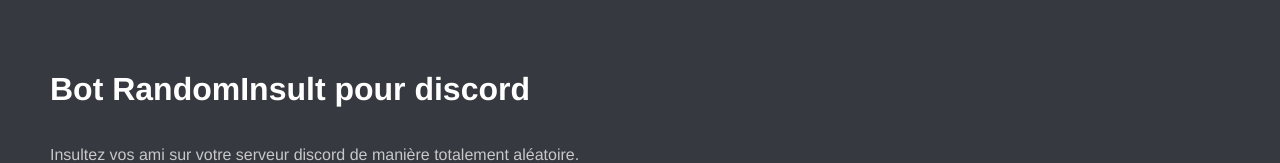
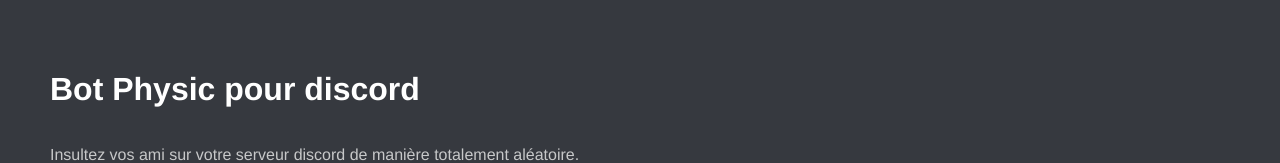
Before and after one commit to arthaud-proust-archive/physic-bot, a website: page web/app.html in a window 1280 px wide. Shown: the top 163 px of the page. Drawn offline with Linux system fonts and the light colour scheme; files that its build step writes are made by us from their sources.

Commit message:
web page

```diff
--- a/web/app.html
+++ b/web/app.html
@@ -3,11 +3,11 @@
 <head>
     <meta charset="UTF-8">
     <meta name="viewport" content="width=device-width, initial-scale=1.0">
-    <title>RandomInsult bot</title>
+    <title>Physic bot</title>
     <link rel="stylesheet" href="/master.css">
 </head>
 <body>
-    <h1>Bot RandomInsult pour discord</h1>
+    <h1>Bot Physic pour discord</h1>
     <p>Insultez vos ami sur votre serveur discord de manière totalement aléatoire.</p>
     <a href="https://discord.com/api/oauth2/authorize?client_id=770962243046998027&permissions=8&scope=bot">Ajouter le bot</a>
     <h2>Documentation</h2>
```
